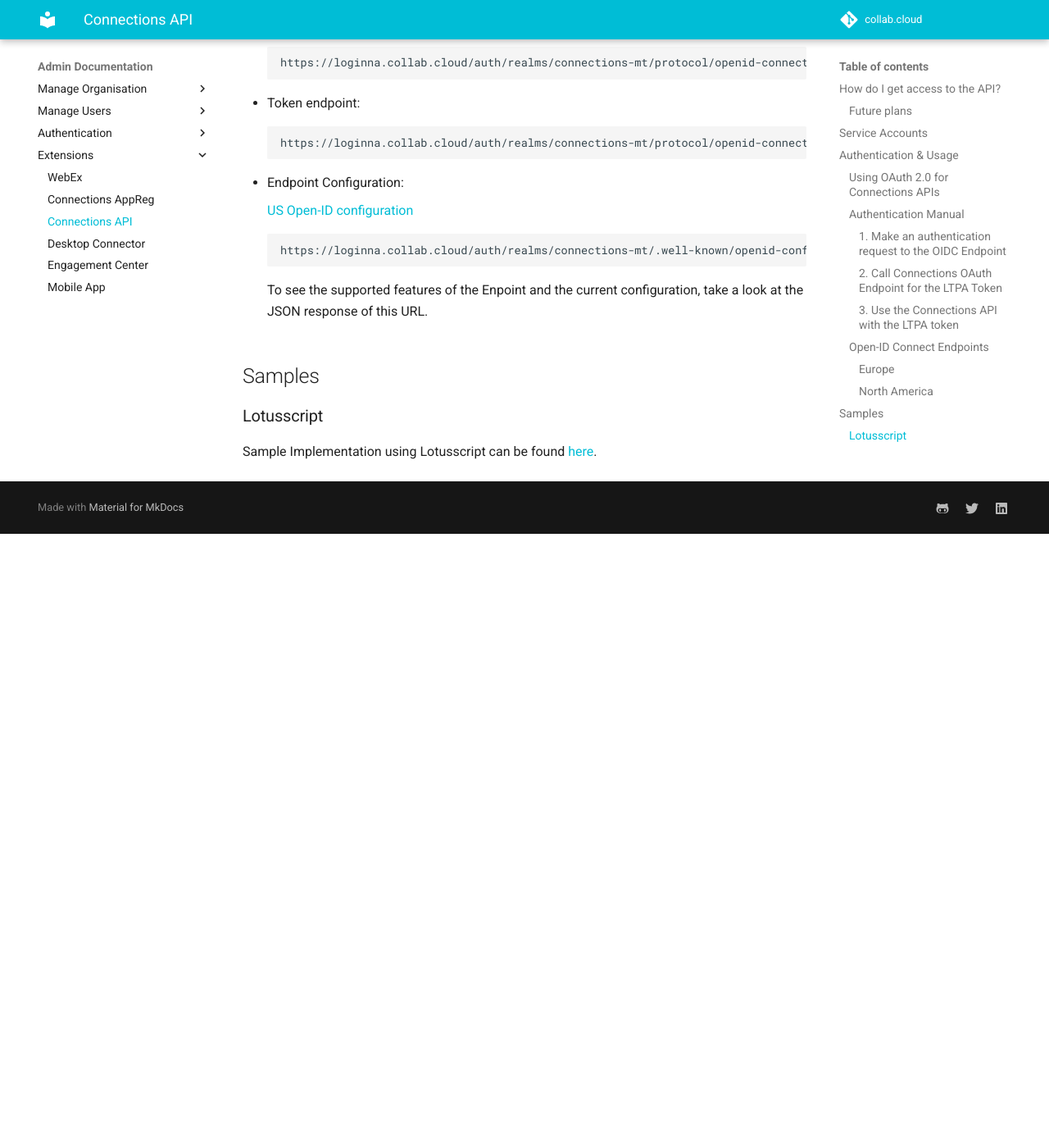
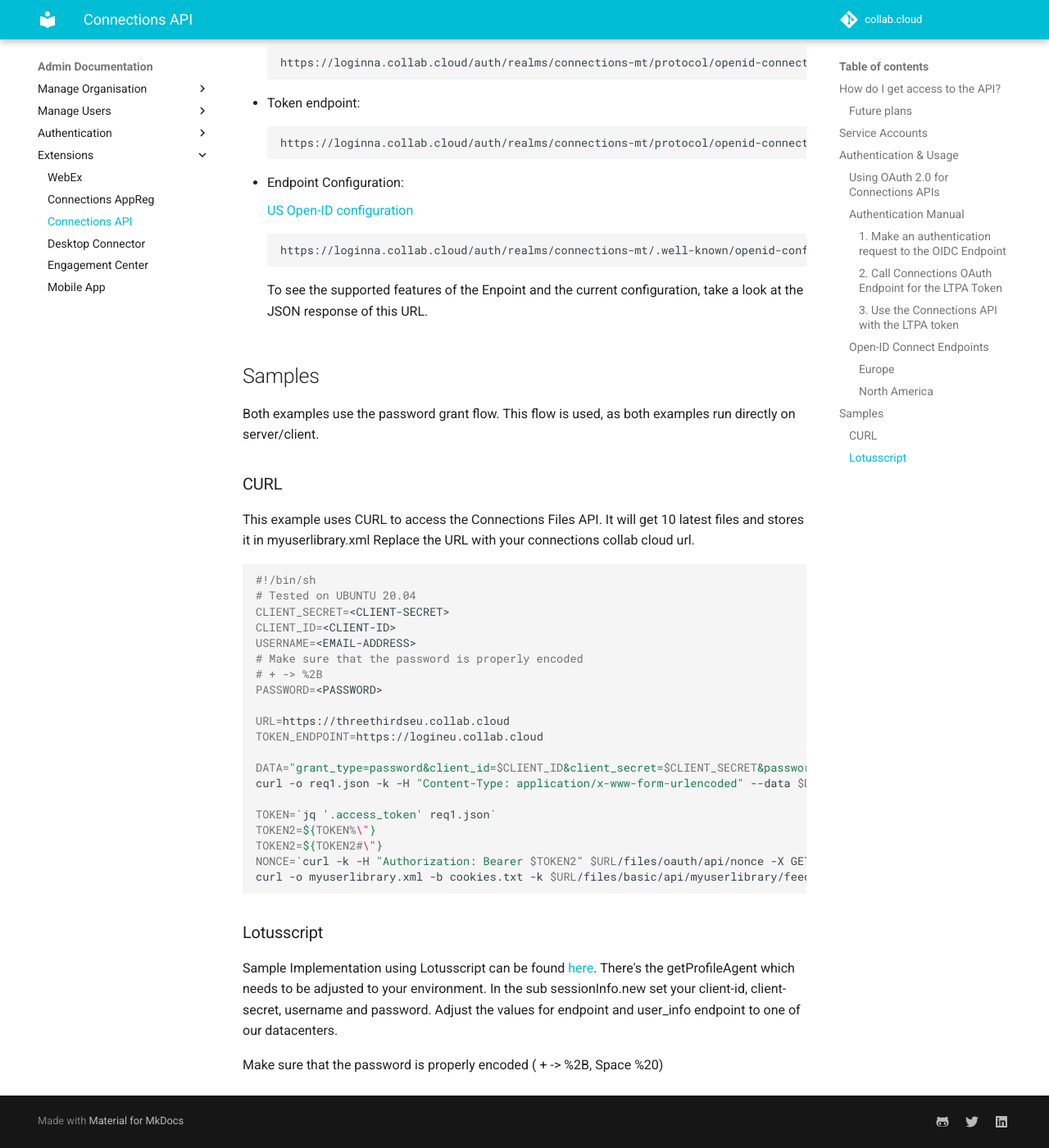
Before and after one commit to collabdotcloud/docs.collab.cloud, an MkDocs documentation site: the page built from docs/admin/connections-api.md, in a window 1280 px wide and 1400 px high, scrolled down 5600 px. Shown: the whole window at 82% size. Built offline with MkDocs 1.6.1 and Material for MkDocs 9.7.7, drawn with Linux system fonts in a browser that asks for light colours; before the commit the page ends 6251 px from its top, so only the background shows below that; some of the changed text lies outside the part shown.

Commit message:
updated api examples

````diff
--- a/docs/admin/connections-api.md
+++ b/docs/admin/connections-api.md
@@ -206,6 +206,41 @@
 
 ## Samples
 
+Both examples use the password grant flow. This flow is used, as both examples run directly on server/client.
+
+### CURL
+
+This example uses CURL to access the Connections Files API. It will get 10 latest files and stores it in myuserlibrary.xml
+Replace the URL with your connections collab cloud url.
+
+```sh
+#!/bin/sh
+# Tested on UBUNTU 20.04
+CLIENT_SECRET=<CLIENT-SECRET>
+CLIENT_ID=<CLIENT-ID>
+USERNAME=<EMAIL-ADDRESS>
+# Make sure that the password is properly encoded
+# + -> %2B
+PASSWORD=<PASSWORD>
+
+URL=https://threethirdseu.collab.cloud
+TOKEN_ENDPOINT=https://logineu.collab.cloud
+
+DATA="grant_type=password&client_id=$CLIENT_ID&client_secret=$CLIENT_SECRET&password=$PASSWORD&username=$USERNAME"
+curl -o req1.json -k -H "Content-Type: application/x-www-form-urlencoded" --data $DATA $TOKEN_ENDPOINT/auth/realms/connections-mt/protocol/openid-connect/token -X POST
+
+TOKEN=`jq '.access_token' req1.json`
+TOKEN2=${TOKEN%\"}
+TOKEN2=${TOKEN2#\"}
+NONCE=`curl -k -H "Authorization: Bearer $TOKEN2" $URL/files/oauth/api/nonce -X GET -c cookies.txt`
+curl -o myuserlibrary.xml -b cookies.txt -k $URL/files/basic/api/myuserlibrary/feed?includePath=true&includeQuota=true&ps=10&sortBy=updated
+
+```
+
 ### Lotusscript
 
 Sample Implementation using Lotusscript can be found [here](/assets/files/api-connect-3t.nsf).
+There's the getProfileAgent which needs to be adjusted to your environment.
+In the sub sessionInfo.new set your client-id, client-secret, username and password. Adjust the values for endpoint and user_info endpoint to one of our datacenters.
+
+Make sure that the password is properly encoded ( + -> %2B, Space %20)
````
Also changed, not shown: other parts of docs/admin/connections-api.md (+1 -1 lines), 1 other file.
